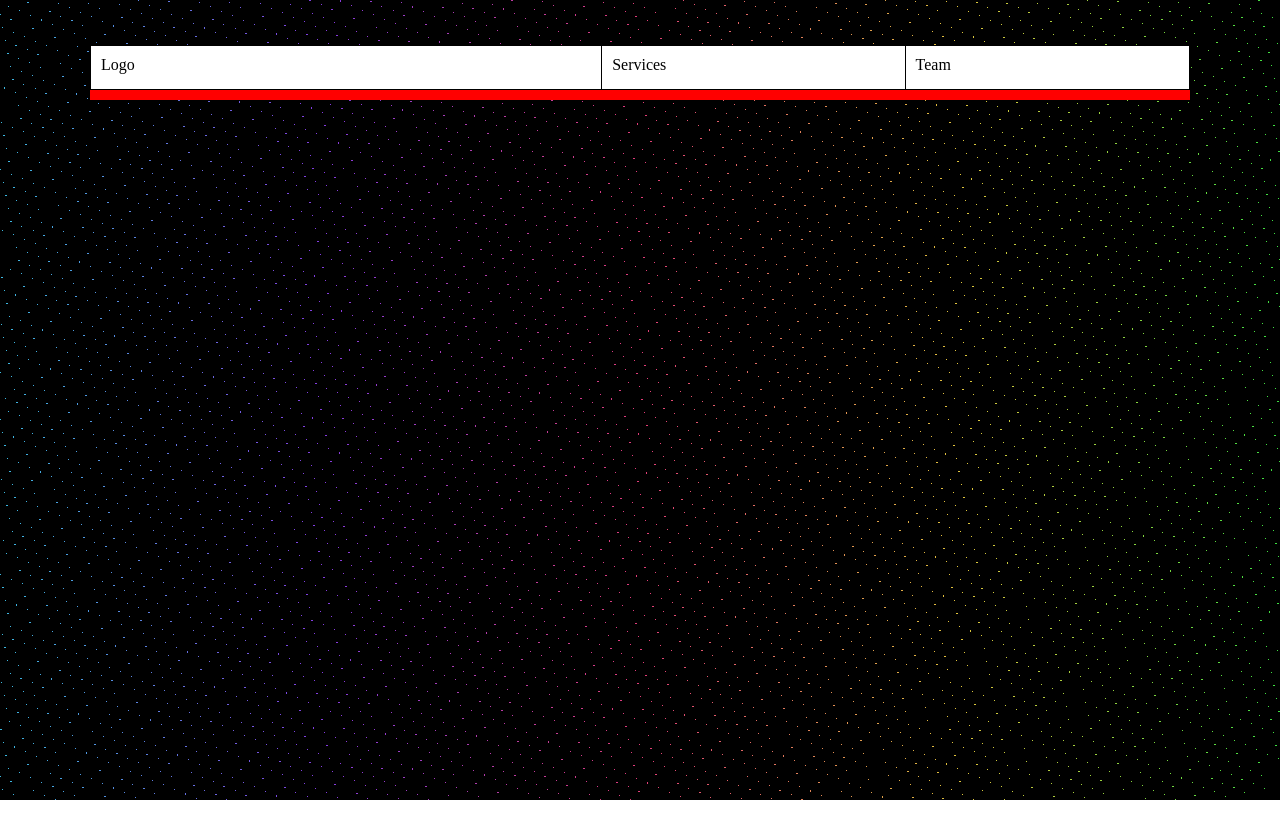
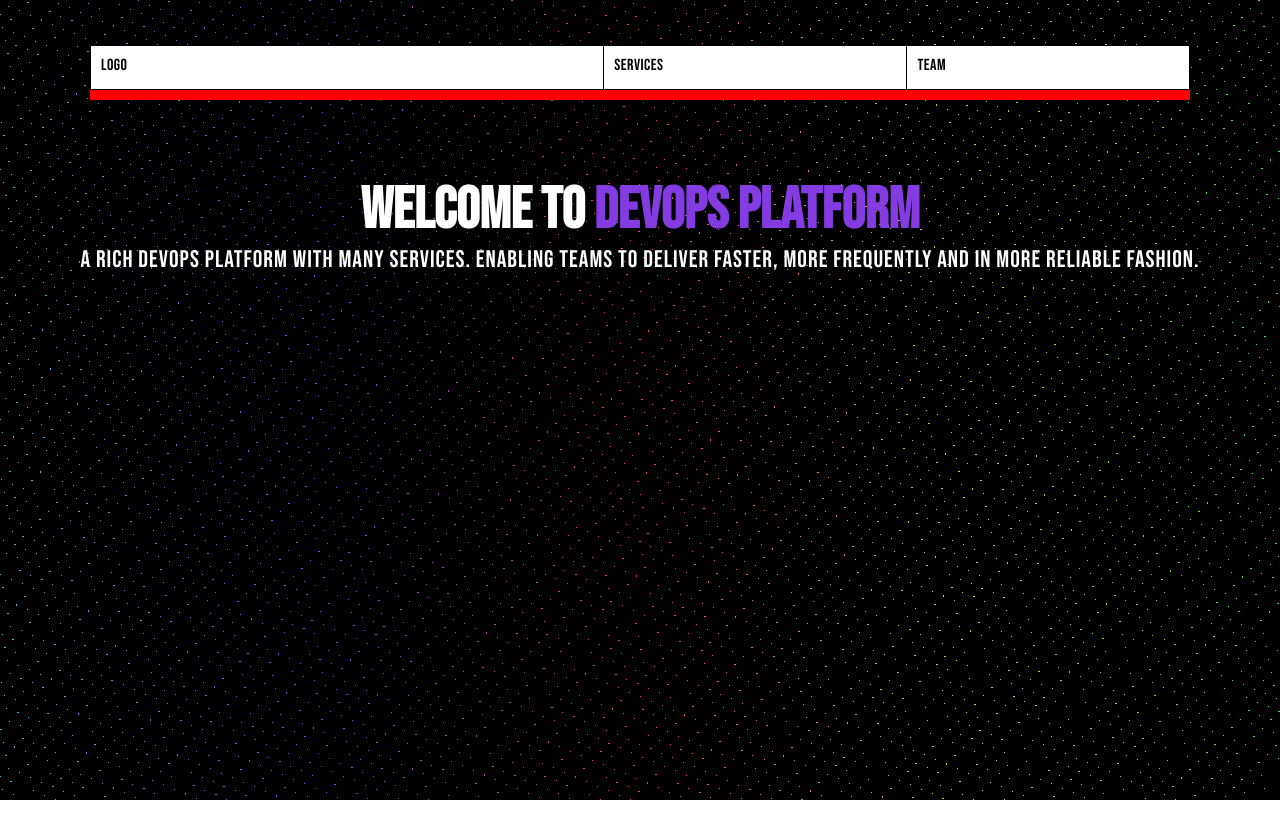
Before and after one commit to tariq-almalki/devops-landing-page, a React (Create React App) app: page / in a window 1280 px wide. Shown: the top 838 px of the page. Built offline with nearby package versions, Linux system fonts and the light colour scheme.

Commit message:
Add font 'Bebas Neue', Add header and subheader

```diff
--- a/public/index.html
+++ b/public/index.html
@@ -10,7 +10,7 @@
   <link rel="apple-touch-icon" href="%PUBLIC_URL%/logo192.png" />
   <link rel="preconnect" href="https://fonts.googleapis.com">
   <link rel="preconnect" href="https://fonts.gstatic.com" crossorigin>
-  <link href="https://fonts.googleapis.com/css2?family=Source+Code+Pro:wght@500&display=swap" rel="stylesheet">
+  <link href="https://fonts.googleapis.com/css2?family=Bebas+Neue&display=swap" rel="stylesheet">
   <!--
       manifest.json provides metadata used when your web app is installed on a
       user's mobile device or desktop. See https://developers.google.com/web/fundamentals/web-app-manifest/
--- a/src/components/HomePage/HomePage.jsx
+++ b/src/components/HomePage/HomePage.jsx
@@ -2,5 +2,17 @@
 import classes from './HomePage.module.css';
 
 export function HomePage() {
-    return <div className={classes.homepage}></div>;
+    return (
+        <div className={classes.homepage}>
+            <div className={classes.div1}>
+                <h1 className={classes.h1}>
+                    Welcome to <span className={classes.span}> DevOps Platform</span>
+                </h1>
+                <p className={classes.p}>
+                    A Rich DevOps Platform with many services. Enabling teams to deliver faster, more frequently and in
+                    more reliable fashion.
+                </p>
+            </div>
+        </div>
+    );
 }
--- a/src/components/HomePage/HomePage.module.css
+++ b/src/components/HomePage/HomePage.module.css
@@ -1,6 +1,8 @@
 .homepage {
     height: 100vh;
     width: 100vw;
+
+    font-family: 'Bebas Neue', monospace;
 
     background-image: repeating-linear-gradient(
             135deg,
@@ -9,13 +11,7 @@
             transparent 10px,
             transparent 11px
         ),
-        repeating-linear-gradient(
-            22.5deg,
-            rgb(0, 0, 0) 0px,
-            rgb(0, 0, 0) 10px,
-            transparent 10px,
-            transparent 11px
-        ),
+        repeating-linear-gradient(22.5deg, rgb(0, 0, 0) 0px, rgb(0, 0, 0) 10px, transparent 10px, transparent 11px),
         linear-gradient(
             90deg,
             hsl(194, 74%, 56%),
@@ -25,6 +21,29 @@
             hsl(122, 74%, 56%)
         );
 
-    display: flex;
+    display: grid;
+    grid-template-rows: 50% 50%;
     justify-content: center;
+    align-items: center;
 }
+
+.div1 {
+    margin-top: 50px;
+}
+
+.h1 {
+    color: white;
+    width: fit-content;
+    margin: auto;
+    font-size: 58px;
+}
+
+.span {
+    color: hsl(266, 74%, 56%);
+}
+
+.p {
+    color: white;
+    font-size: 24px;
+    letter-spacing: 1px;
+}
--- a/src/components/NavBar/NavBar.module.css
+++ b/src/components/NavBar/NavBar.module.css
@@ -10,6 +10,7 @@
     width: 1100px;
     background-color: rgb(255, 0, 0);
     z-index: 100;
+    margin-bottom: 500px;
 }
 
 .ul {
@@ -17,6 +18,8 @@
     display: flex;
     height: 45px;
     width: inherit;
+    font-family: 'Bebas Neue', monospace;
+    letter-spacing: 0.5px;
 }
 
 .li {
```
